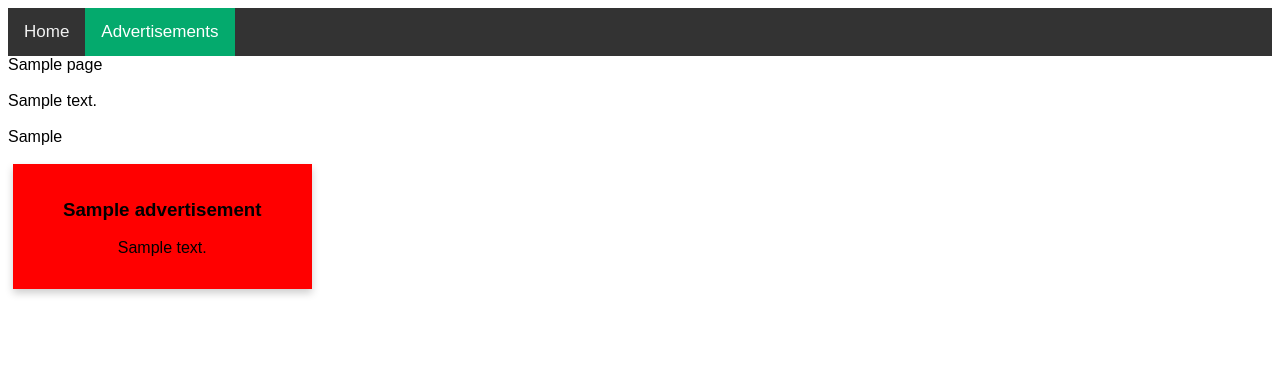
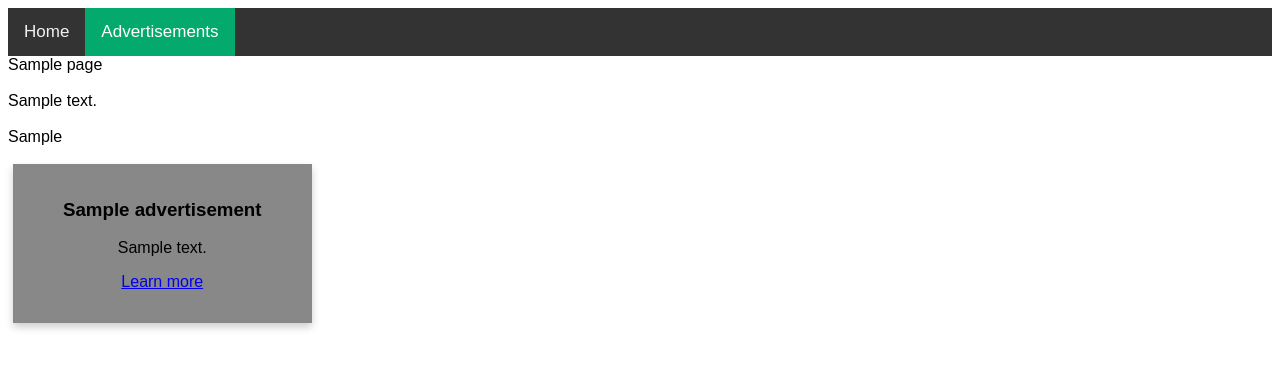
Before and after one commit to EvinduArunoda/python-training-oms, a Django app: template my_project/advertisement/templates/advertisement/advertisement_page.html in a window 1280 px wide. Shown: the top 369 px of the page. Run offline with Django 4.2, Linux system fonts and the light colour scheme; tables that the repository leaves empty hold one stand-in row (values such as "Sample post"); the template is opened without the code that fills it: values that come from a table or form of the project are taken from there, most other values are stand-ins (such as "Sample title", 1, 10 or a date in 2020); parts of the project's set-up code (start-up, migrations or seed data) failed here and were passed over.

Commit message:
learn more added

```diff
--- a/my_project/advertisement/templates/advertisement/advertisement_page.html
+++ b/my_project/advertisement/templates/advertisement/advertisement_page.html
@@ -91,9 +91,10 @@
     <div class="row">
         {% for ad in advertisements %}
             <div class="column">
-                <div class="card" style="background-color: red;">
+                <div class="card" style="background-color: {{ ad.bg_color }}">
                     <h3>{{ ad.title }}</h3>
                     <p>{{ ad.description }}</p>
+                    <a href="{{ ad.learn_more}}"><p>Learn more</p></a>
                 </div>
             </div>
         {% endfor %}
```
